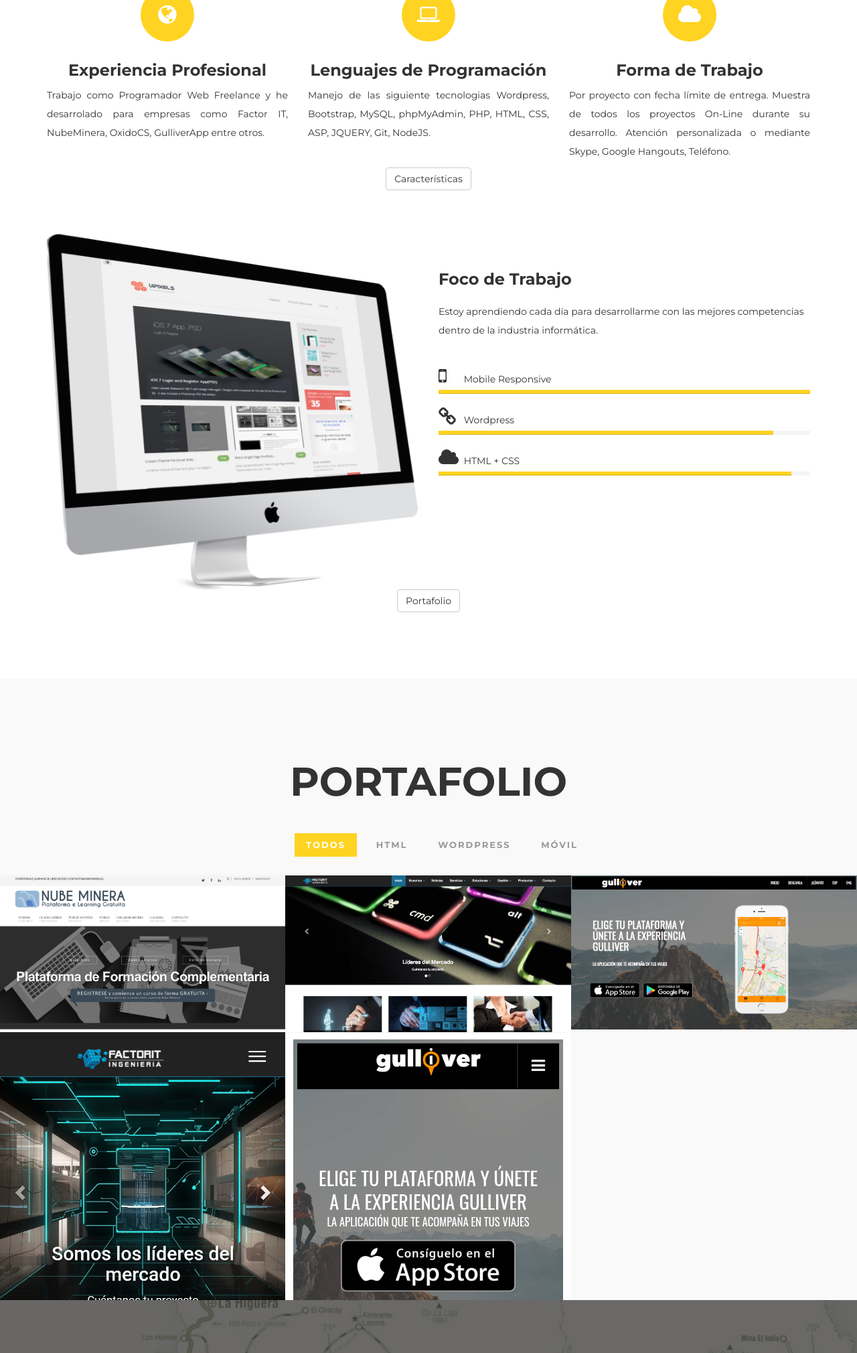
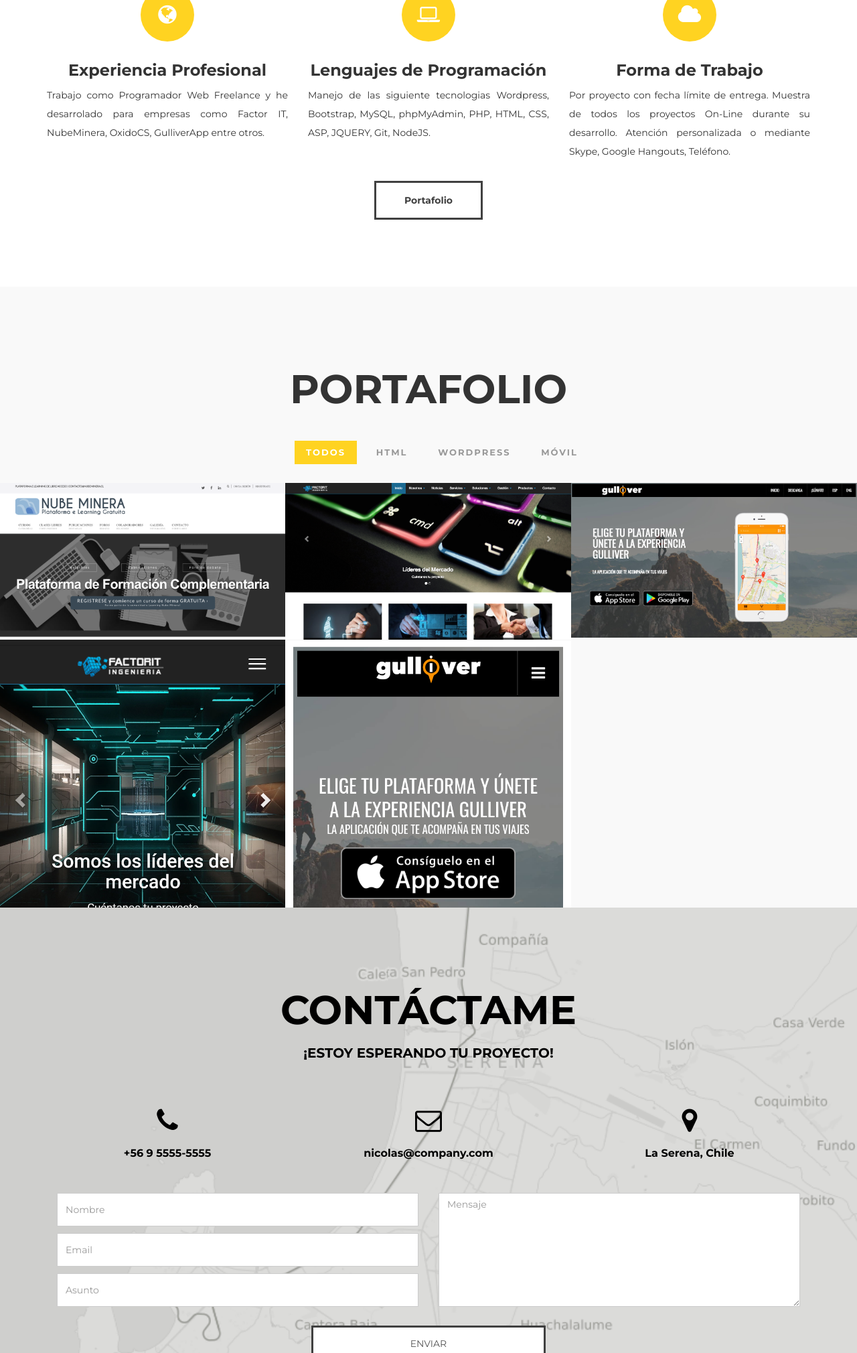
Before and after one commit to christianojeda/christianojeda.github.io, a PHP site: page / in a window 1280 px wide. Shown: the part 1138-3158 px from the top of the page at 67% size. Run offline with PHP 8.4, Linux system fonts and the light colour scheme.

Commit message:
contact fondo

```diff
--- a/css/style.css
+++ b/css/style.css
@@ -143,11 +143,39 @@ p {
 	transition: all 0.4s ease-in-out;
 }
 #home .btn:hover {
-  background: #404040;
-  color: #ffffff;
+	background: #FFD321;
+	color: #505050;
+	border-color: #FFD321;
 }
 
 /* about section */
+
+/*style img*/
+.imgameke {
+		max-width: 90% !important;
+		padding-top: 10%;
+}
+
+
+
+#about .btn {
+		background: transparent;
+		border-radius: 0;
+		border: 3px solid #404040;
+		color: #404040;
+		font-weight: bold;
+		padding: 16px 42px;
+		margin-top: 20px;
+		transition: all 0.4s ease-in-out;
+}
+
+#about .btn:hover {
+	background: #FFD321;
+	color: #505050;
+	border-color: #FFD321;
+}
+
+
 #about .col-md-4 .fa {
 	background: #FFD321;
 	border-radius: 50%;
@@ -285,18 +313,19 @@ p {
 /* contact section */
 #contact {
 	/*background: #f9f9f9;*/
-  background: url('../images/sere.jpg') no-repeat;
+	background: url('../images/sere.png') no-repeat;
 	-webkit-background-size: cover;
 	background-size: cover;
 	background-position: center;
 	text-align: center;
-  color: #ffffff;
+	color: #000000;
 }
+
 #contact .fa {
 	font-size: 40px;
 }
 #contact form {
-  padding-top: 80px;
+	padding-top: 30px;
 }
 #contact .form-control {
 	border-radius: 0;
@@ -312,13 +341,14 @@ p {
 	height: 50px;
 }
 #contact input[type="submit"] {
-  border: 2px solid #808080;
+	border: 3px solid #404040;
 	margin-top: 18px;
 	height: 54px;
 }
 #contact input[type="submit"]:hover {
-  background: #808080;
-  color: #ffffff;
+	background: rgb(255, 211, 33);
+	color: #000000;
+	border-color: rgb(255, 211, 33);
 }
 #contact textarea {
 	height: 170px;
--- a/index.html
+++ b/index.html
@@ -92,8 +92,8 @@
 					<h3>Forma de Trabajo</h3>
 					<p style="text-align: justify;">Por proyecto con fecha límite de entrega. Muestra de todos los proyectos On-Line durante su desarrollo. Atención personalizada o mediante Skype, Google Hangouts, Teléfono.</p>
 			</div>
-			<div id="caracteristicas" class="text-center col-lg-12 col-md-12 col-sm-12 wow fadeInUp" data-wow-delay="1.5s">
-				<a href="#caracteristicas" class="btn btn-default">Características</a>
+			<div class="text-center col-lg-12 col-md-12 col-sm-12 wow fadeInUp" data-wow-delay="1.5s">
+				<a href="#portfolio" class="btn btn-default">Portafolio</a>
 			</div>
 
 			<hr>
@@ -102,28 +102,38 @@
 					caracteristicas propias
 				==================================================== -->
 
-			<div class="col-md-6 col-sm-6 wow fadeInUp" data-wow-delay="0.6s">
-				<img src="images/about-img.png" class="img-responsive" alt="about img">
+<!-- 			<div id="caracteristicas" class="col-md-6 col-sm-6 wow fadeInUp" data-wow-delay="0.6s">
+				<img src="images/about-img.png" class="img-responsive imgameke" alt="about img">
 			</div>
-			<div class="col-md-6 col-sm-6 wow fadeInUp" data-wow-delay="0.9s">
+			<div class="col-md-6 col-sm-6 wow fadeInUp caract" data-wow-delay="0.9s">
 				<h3>Foco de Trabajo</h3>
 				<p>Estoy aprendiendo cada día para desarrollarme con las mejores competencias dentro de la industria informática.</p>
-				<span><i class="fa fa-mobile"></i> Mobile Responsive</span>
+
+				<span>
+					<i class="fa fa-mobile"></i>Mobile Responsive
+				</span>
 				<div class="progress">
 					<div class="progress-bar progress-bar-primary" role="progressbar" aria-valuenow="95" aria-valuemin="0" aria-valuemax="100" style="width: 100%;"></div>
 				</div>
-				<span><i class="fa fa-link"></i> Wordpress</span>
+
+				<span>
+					<i class="fa fa-link"></i> Wordpress
+				</span>
 				<div class="progress">
 					<div class="progress-bar progress-bar-primary" role="progressbar" aria-valuenow="90" aria-valuemin="0" aria-valuemax="100" style="width: 90%;"></div>
 				</div>
-				<span><i class="fa fa-cloud"></i> HTML + CSS</span>
+
+				<span >
+					<i class="fa fa-cloud"></i> HTML + CSS
+				</span>
 				<div class="progress">
 					<div class="progress-bar progress-bar-primary" role="progressbar" aria-valuenow="95" aria-valuemin="0" aria-valuemax="100" style="width: 95%;"></div>
 				</div>
 			</div>
+
 			<div class="text-center col-lg-12 col-md-12 col-sm-12 wow fadeInUp" data-wow-delay="1.5s">
 				<a href="#portfolio" class="btn btn-default">Portafolio</a>
-			</div>
+			</div> -->
 		</div>
 	</div>
 </section>
@@ -288,15 +298,15 @@
 					<li>
 						<a href="http://www.facebook.com/templatemo" class="fa fa-facebook wow bounceIn" data-wow-delay="0.3s" target="_parent"></a>
 					</li>
-					<li>
+					<!-- <li>
 						<a href="#" class="fa fa-twitter wow bounceIn" data-wow-delay="0.6s"></a>
-					</li>
-					<li>
+					</li> -->
+					<!-- <li>
 						<a href="#" class="fa fa-behance wow bounceIn" data-wow-delay="0.9s"></a>
-					</li>
-					<li>
+					</li> -->
+					<!-- <li>
 						<a href="#" class="fa fa-dribbble wow bounceIn" data-wow-delay="0.9s"></a>
-					</li>
+					</li> -->
 					<li>
 						<a href="#" class="fa fa-github wow bounceIn" data-wow-delay="0.9s"></a>
 					</li>
@@ -316,9 +326,9 @@
 			<div class="col-md-8 col-sm-8 col-xs-9">
 				<p>Copyright © 2017 Christian Ojeda</p>
 			</div>
-			<div class="col-md-4 col-sm-4 col-xs-3">
+			<!-- <div class="col-md-4 col-sm-4 col-xs-3">
 				<a href="#home" class="smoothScroll fa fa-angle-up"></a>
-			</div>
+			</div> -->
 		</div>
 	</div>
 </section>
```
Also changed, not shown: images/sere.jpg (deleted), images/sere.png (added), images/sere1.png (added). Lines whose indentation alone changed are shown as unchanged.
